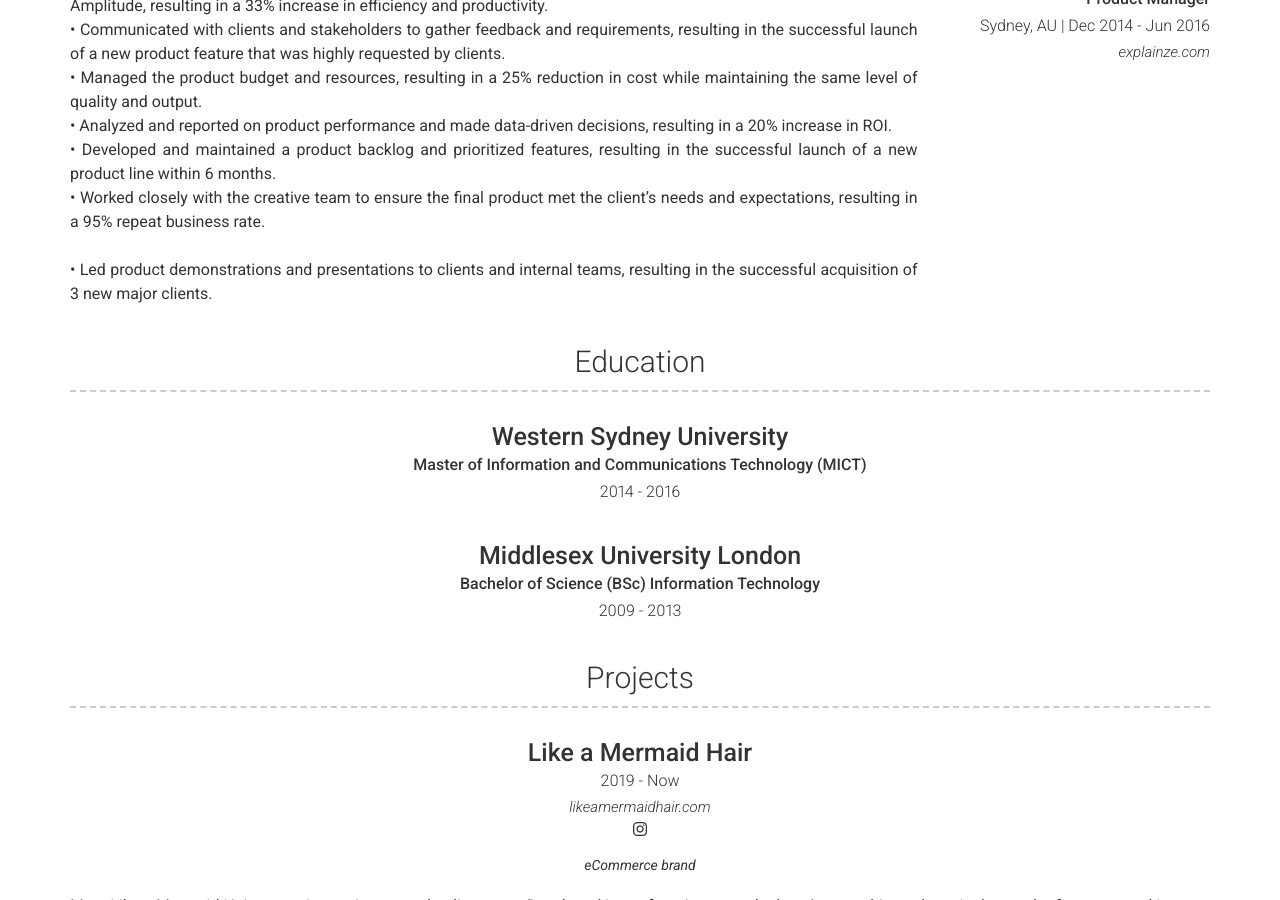
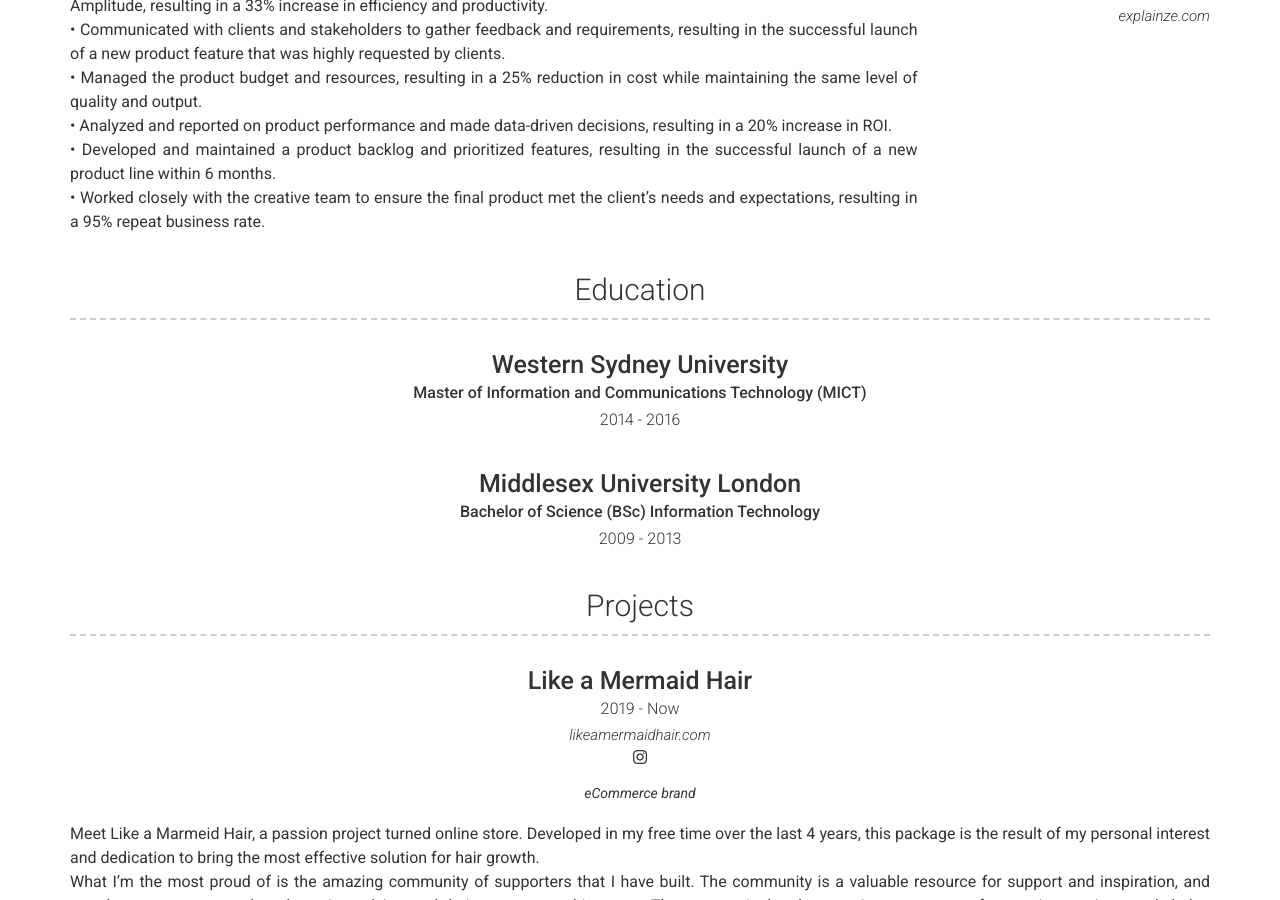
Before and after one commit to dontgimmedrama/dinali, a Jekyll site: the page built from index.md, in a window 1280 px wide and 900 px high, scrolled down 3061 px. Built offline with Jekyll 4.4.1, drawn with Linux system fonts in a browser that asks for light colours; nearby versions of some CDN libraries.

Commit message:
Add files via upload

```diff
--- a/_config.yml
+++ b/_config.yml
@@ -181,7 +181,6 @@ content:
           <br>•	Analyzed and reported on product performance and made data-driven decisions, resulting in a 20% increase in ROI.
           <br>•	Developed and maintained a product backlog and prioritized features, resulting in the successful launch of a new product line within 6 months.
           <br>•	Worked closely with the creative team to ensure the final product met the client's needs and expectations, resulting in a 95% repeat business rate.
-          <br>•	Led product demonstrations and presentations to clients and internal teams, resulting in the successful acquisition of 3 new major clients.
   - title: Education
     layout: list
     content:
```
